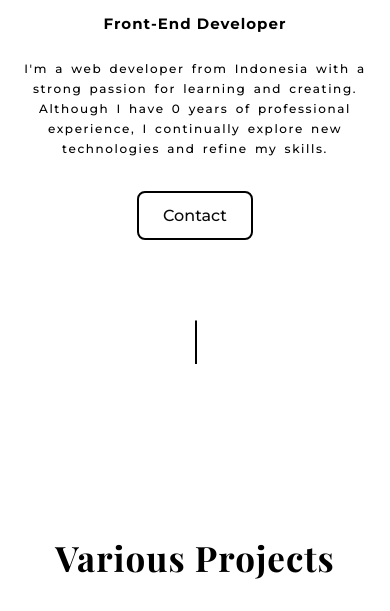
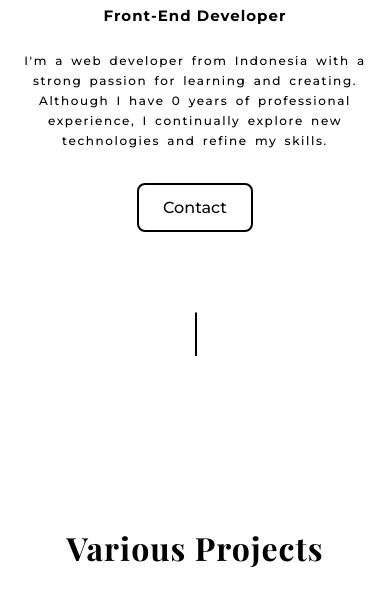
Before and after one commit to Bitodette/Portfolio, a plain HTML site: page index.html in a window 390 px wide. Shown: the part 366-977 px from the top of the page. Drawn offline with nearby package versions, Linux system fonts and the light colour scheme; a web font is replaced by a local one.

Commit message:
Update style.css

```diff
--- a/style.css
+++ b/style.css
@@ -427,7 +427,7 @@ body.changing-background {
    .projects,
    .about,
    .skills {
-      font-size: 2.1875rem;
+      font-size: 2rem;
    }
 
    .title {
```
